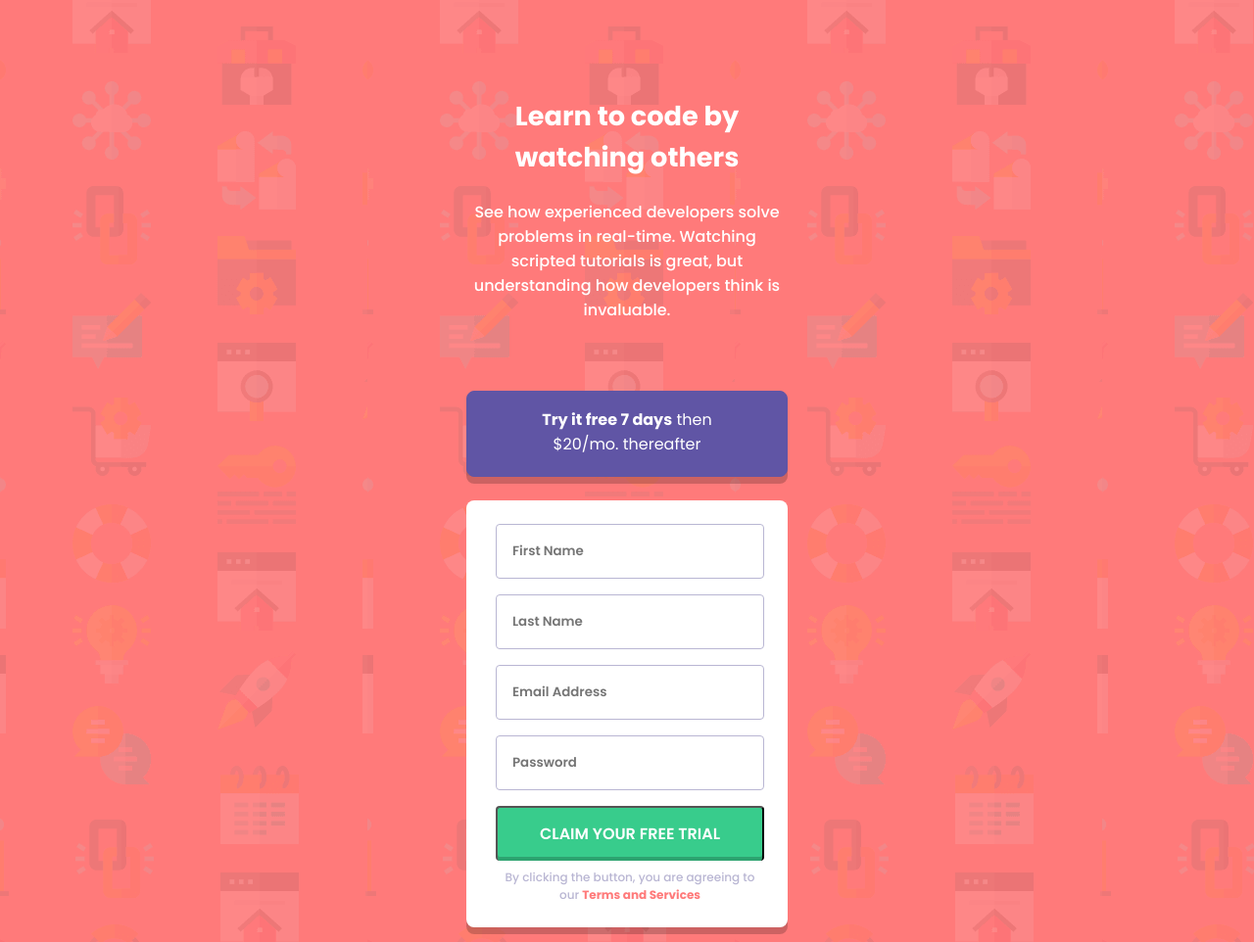
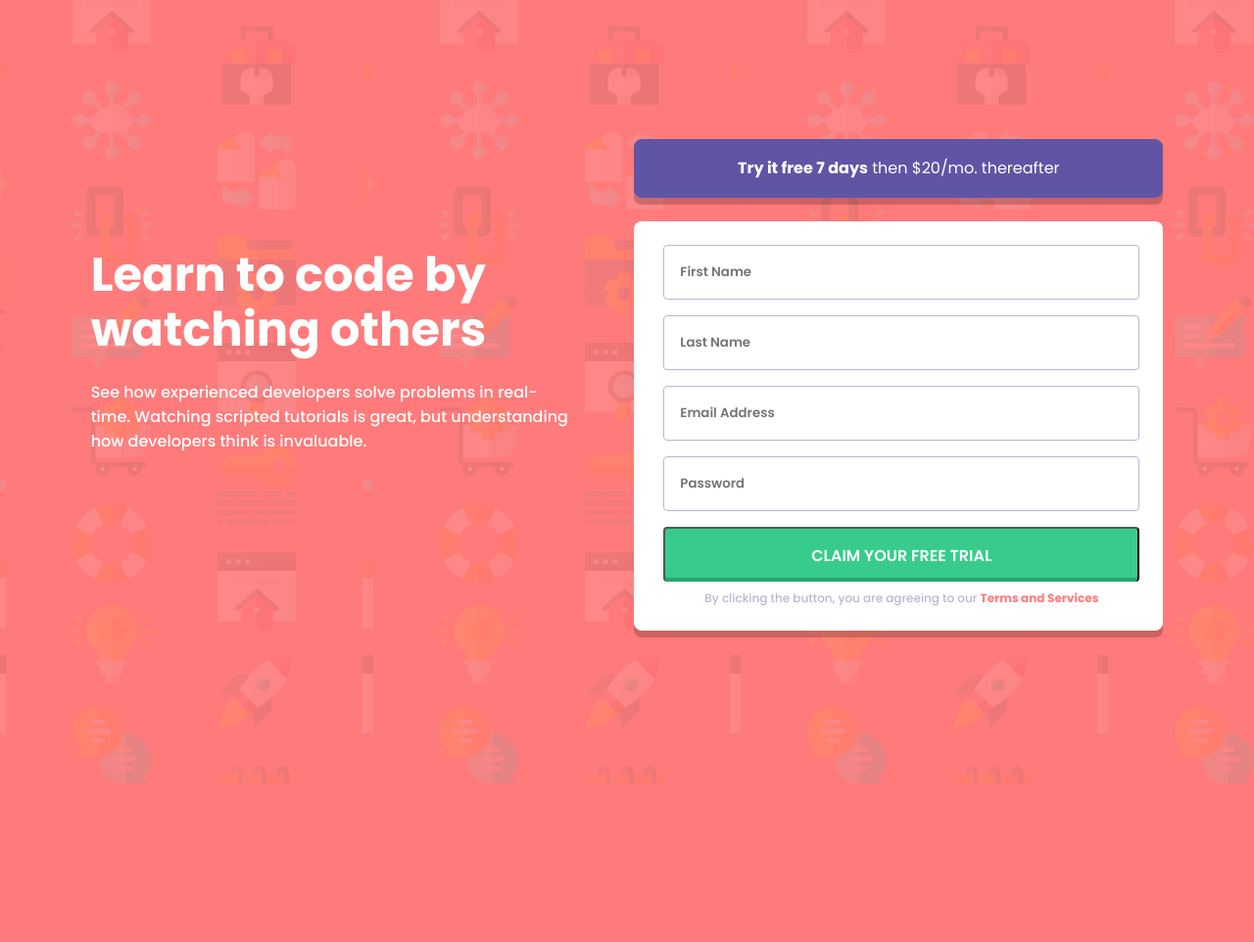
Before and after one commit to shantam8/fm_11intro-component-with-signup, a plain HTML site: page index.html in a window 1280 px wide. Shown: the top 962 px of the page at 98% size. After the commit the page ends 800 px from the top, so only its background shows below. Drawn offline with Linux system fonts and the light colour scheme.

Commit message:
desktop done

```diff
--- a/scss/main.scss
+++ b/scss/main.scss
@@ -19,23 +19,52 @@ body {
   background-image: url("../images/bg-intro-mobile.png");
   background-color: $red;
 
+    @media screen and (min-width: 1200px) {
+      width: 76.25rem;
+      margin-top: 4.5rem;
+      display: flex;
+      flex-direction: row;
+      justify-content: space-evenly;
+      align-items: center;
+    }
+
   header {
     text-align: center;
     color: white;
 
+    @media screen and (min-width:1200px) {
+        width: 30.75rem;
+        text-align: left;
+    }
+
+
     h1 {
       font-size: 1.7rem;
       font-weight: 700;
+
+      @media screen and (min-width:1200px) {
+        font-size: 3rem;
+        line-height: 3.5rem;
+
+      }
+
     }
 
     p {
       margin-top: 1.4rem;
       font-size: 1rem;
       font-weight: 500;
+
+
+
     }
   }
 
   main {
+     @media screen and (min-width:1200px) {
+        width: 33.75rem;
+      }
+
     .box {
       height: 5.5rem;
       width: 100%;
@@ -51,10 +80,15 @@ body {
       font-size: 1rem;
       text-align: center;
 
-      &:hover{
+      &:hover {
         background-color: darken($blue, 10%);
         cursor: pointer;
       }
+
+    @media screen and (min-width:1200px) {
+        height: 3.75rem;
+      }
+
 
       span {
         font-weight: 700;
@@ -93,25 +127,25 @@ body {
         font-weight: 600;
         text-transform: uppercase;
 
-        &:hover{
+        &:hover {
           background-color: darken($green, 10%);
           cursor: pointer;
         }
       }
 
-      p{
+      p {
         margin-top: 0.5rem;
         color: $grayishBlue;
         font-size: 0.75rem;
         font-weight: 500;
         text-align: center;
 
-        a{
+        a {
           text-decoration: none;
           color: $red;
           font-weight: 700;
 
-          &:hover{
+          &:hover {
             color: darken($red, 10%);
             cursor: pointer;
           }
```
Also changed, not shown: css/main.css, 1 other file.
